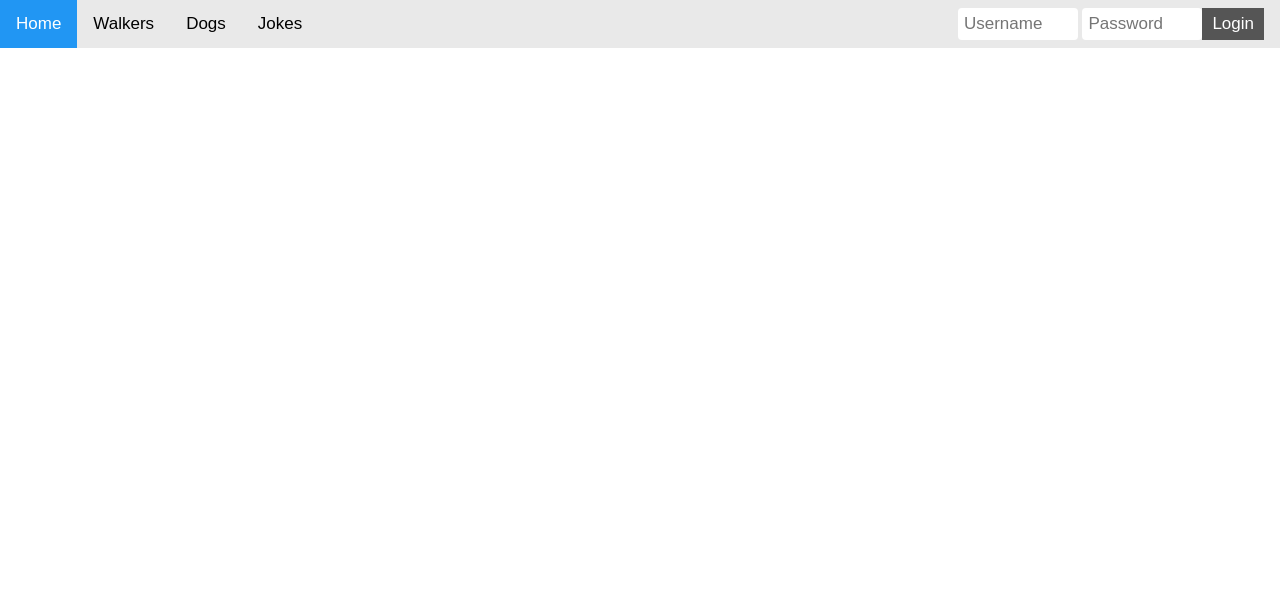
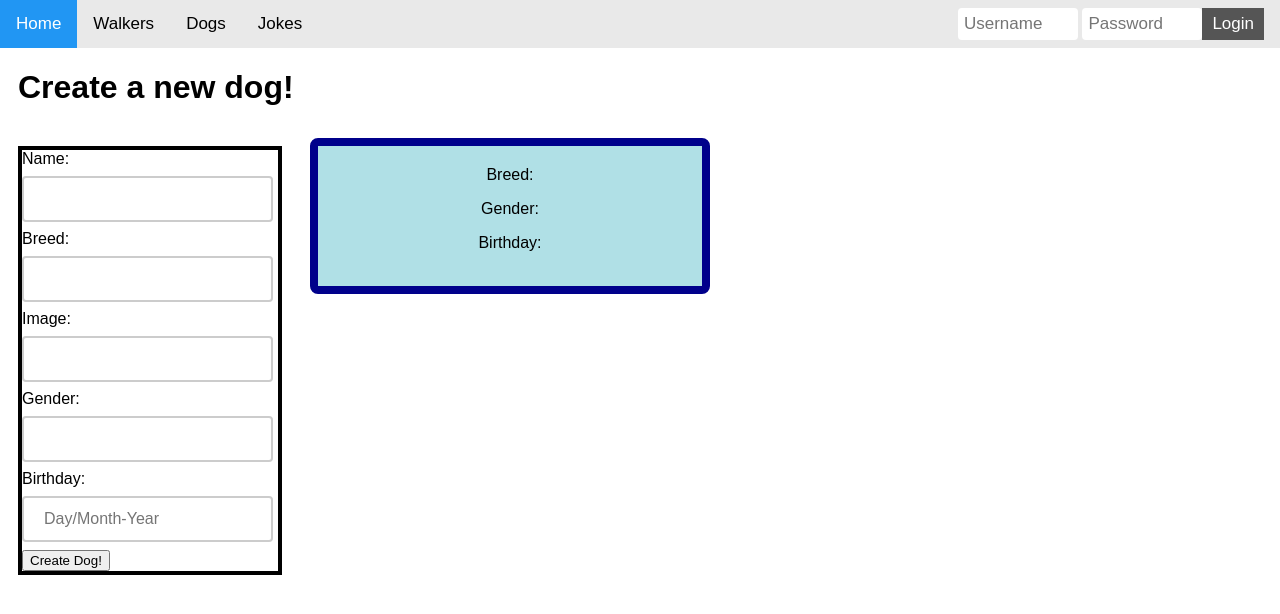
Before and after one commit to MagicalGlove/3SemExamFrontend, a React app: page /Exam3s/admin in a window 1280 px wide. Shown: the top 614 px of the page. Built offline with nearby package versions, Linux system fonts and the light colour scheme; no server answers; the HTML template or start-up script is replaced by a standard one.

Commit message:
Create dogs

```diff
--- a/src/pages/Admin.jsx
+++ b/src/pages/Admin.jsx
@@ -1,13 +1,73 @@
 import React, {useEffect, useState} from 'react';
-import facade from "../utils/apiFacade.js";
+import MFacade from "../utils/MainFacade.js";
+import "../styles/overallstyling.css"
+import "../styles/createdog.css"
 
 function Admin(props) {
-    const [adminInfo, setAdminInfo] = useState({})
-    useEffect(  () => {
-        facade.fetchAdminData().then((res) => setAdminInfo(res))
-    },[])
+    const [dog, setDog] = useState({
+        name: '',
+        breed: '',
+        image: '',
+        gender: '',
+        birthday: '',
+    });
+
+    const handleChange = (event) => {
+        setDog({...dog, [event.target.name]: event.target.value});
+    }
+
+    const submit = () => {
+        MFacade.createDog(dog)
+    }
+
     return (
-        <div>{adminInfo.msg}</div>
+        <div className="createDogDiv">
+            <h1 style={{marginLeft: '2.5%'}}>Create a new dog!</h1>
+            <div className="outerDiv">
+                <div className="inputBox">
+                    <form>
+                        <label>
+                            Name:
+                            <input type="text" name="name" value={dog.name} onChange={handleChange}/>
+                        </label>
+                        <br/>
+                        <label>
+                            Breed:
+                            <input type="text" name="breed" value={dog.breed} onChange={handleChange}/>
+                        </label>
+                        <br/>
+                        <label>
+                            Image:
+                            <input type="text" name="image" value={dog.image} onChange={handleChange}/>
+                        </label>
+                        <br/>
+                        <label>
+                            Gender:
+                            <input type="text" name="gender" value={dog.gender} onChange={handleChange}/>
+                        </label>
+                        <br/>
+                        <label>
+                            Birthday:
+                            <input type="text" name="birthday" placeholder="Day/Month-Year" value={dog.birthday} onChange={handleChange}/>
+                        </label>
+                        <br/>
+                    </form>
+                    <button onClick={submit}>Create Dog!</button>
+                </div>
+                <div>
+                     <span>
+                            <span className="walkerCards">
+                                <h2>{dog.name}</h2>
+                                <p>Breed: {dog.breed}</p>
+                                <p>Gender: {dog.gender}</p>
+                                <p>Birthday: {dog.birthday}</p>
+                                <img src={dog.image} title={dog.image}/>
+                            </span>
+                        </span>
+
+                </div>
+            </div>
+        </div>
     );
 }
 
--- /dev/null
+++ b/src/styles/createdog.css
@@ -0,0 +1,11 @@
+.createDogDiv {
+    float: left;
+    margin-right: 10px; /* this will add a 10px gap between the two divs */
+}
+
+/*.parent{*/
+/*    display: flex;*/
+/*}*/
+/*.child {*/
+/*    margin-right: 10px;*/
+/*}*/
--- a/src/styles/overallstyling.css
+++ b/src/styles/overallstyling.css
@@ -2,12 +2,22 @@
     background-color: powderblue;
     border: darkblue 8px solid;
     border-radius: 8px;
-    width: 300px;
+    width: 400px;
     text-align: center;
     margin: 10px;
 
     display: inline-block;
     /*margin-right: 20px;}*/
+}
 
+.inputBox {
+    border: black 4px solid;
+    width: 300px;
+    margin: 2.5%;
 
 }
+
+.outerDiv {
+
+    display: flex;
+}
--- a/src/utils/MainFacade.js
+++ b/src/utils/MainFacade.js
@@ -21,10 +21,17 @@ function MainFacade() {
         return fetch(URL + "/api/owner/dogs/" + id, options).then(handleHttpErrors);
     }
 
+    const createDog = (dog) => {
+        const options = apiFacade.makeOptions("POST", true, dog);
+        return fetch (URL + "/api/dog", options).then(handleHttpErrors)
+
+    }
+
 
     return {
         fetchWalkers,
-        fetchDogsFromOwnerId
+        fetchDogsFromOwnerId,
+        createDog
 
     }
 }
```
